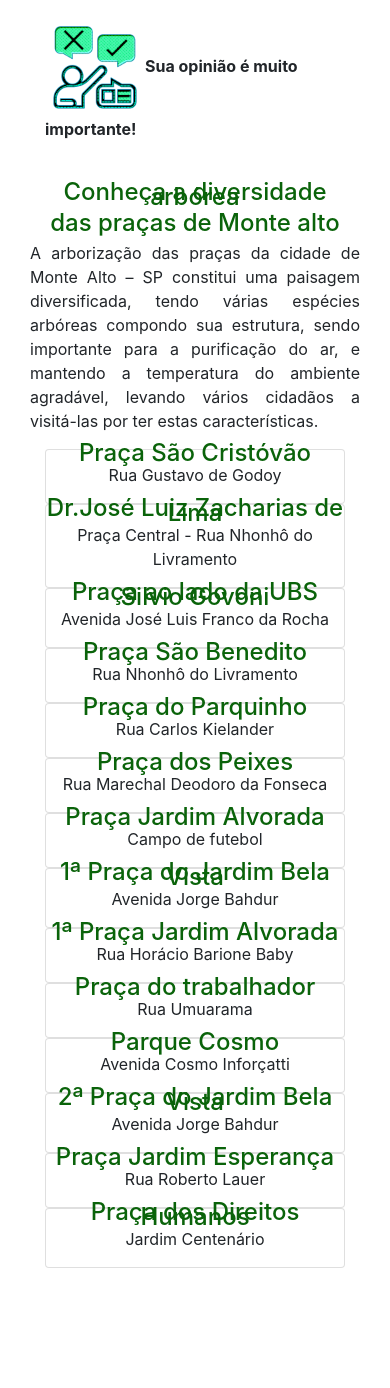
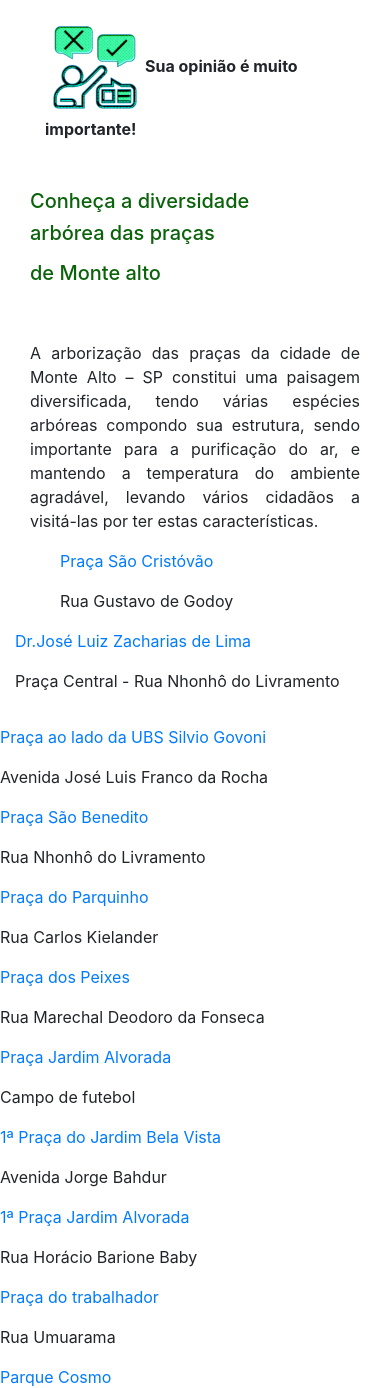
Before and after one commit to proj-int01/app_arborizacao, a Flask app: page / in a window 390 px wide. Shown: the part 814-2202 px from the top of the page. Before the commit the page ends 2082 px from the top, so only its background shows below. Run offline with Flask 2, Linux system fonts and the light colour scheme; data comes from the database, SQL or seed files in the repository; some libraries are stand-ins or nearby versions.

Commit message:
teste mobile

```diff
--- a/app_arbo/templates/trees/index.html
+++ b/app_arbo/templates/trees/index.html
@@ -2,23 +2,25 @@
 
 {% block content %}
 <style>
+
+
 .imb
   {
+    justify-content: right;
+    align-items: right;
 
 
-        justify-content: right;
-        align-items: right;
     }
 
-    h4 {
-        color: #0a630a;
-        line-height: 5px;
 
+  h5 {
+      color: #0a630a
   }
-    a:link, a:visited, a:active a:hover
-     {
+  a:link, a:visited, a:active a:hover{
 text-decoration: none;
 }
+
+
 
 </style>
 <div class="container">
@@ -139,13 +141,16 @@
 
     </div>
 </div>
-    <div class="col-md-7">
+    <div class="col-md-10">
       <p></p>
 
-        <td><h4 style="text-align: center;">Conheça a diversidade arbórea<br></h4></td>
-        <td><h4 style="text-align: center;"><br></h4></td>
+        <p><td><h5>Conheça a diversidade<br></h5></td>
+        <td><h5> arbórea das praças </p></h5>
+          <td><h5>de Monte alto</h5></td>
+          </p><br></td>
+
         <th></th>
-        <td><h4 style="text-align: center;">das praças de Monte alto</h4></td>
+
         <div class="imb">
         <td></td>
       </div>
@@ -159,15 +164,15 @@
         </p>
         <p style="text-align: justify;">A arborização das praças da cidade de Monte Alto – SP constitui uma paisagem diversificada, tendo várias espécies arbóreas compondo sua estrutura, sendo importante para a purificação do ar, e mantendo a temperatura do ambiente agradável, levando vários cidadãos a visitá-las por ter estas características. </p>
 <div class="container">
-  <div class="row">
 
-      <div class="col-md-12">
+    <div class="col-md-10">
 
           {% for praca in pracas %}
-            <div class="card">
-                    <div class="card-tile">
-                    <a href="{{url_for('get_praca', id=praca.id)}}"><h4 class="text-center">{{praca.name}}</h4></a>
-                <p class="text-center">{{praca.end}}</p>
+
+                      <p><a href="{{url_for('get_praca', id=praca.id)}}"><p>{{praca.name}}</p>
+                    </a>
+                   <p>{{praca.end}}<p>
+                    </div>
                 </div>
               </div>
                     {% endfor %}
```
Lines whose indentation alone changed are shown as unchanged.
